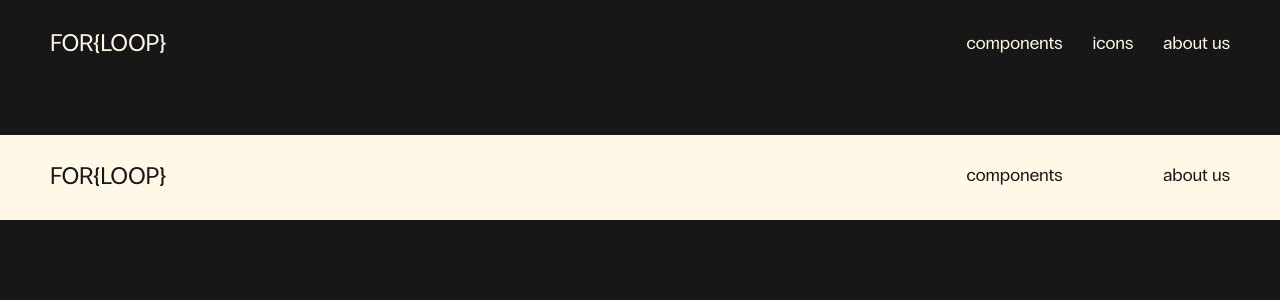
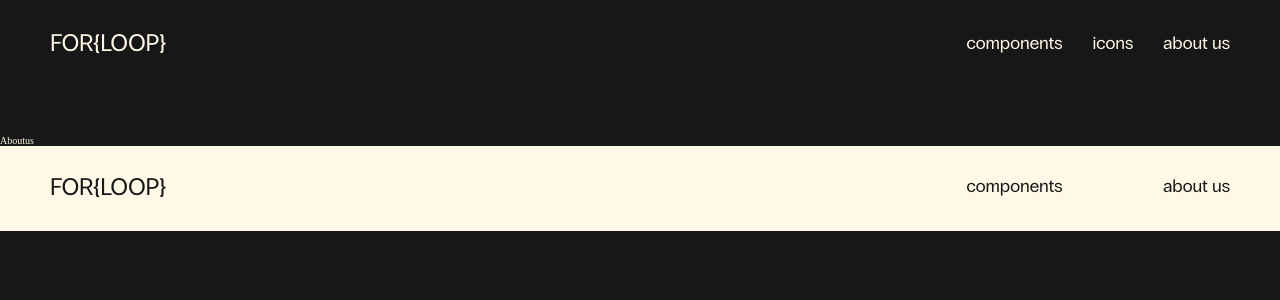
Before and after one commit to sienna0715/foorloop, a React (Vite) app: page /aboutus in a window 1280 px wide. Shown: the top 300 px of the page. Built offline with nearby package versions, Linux system fonts and the light colour scheme.

Commit message:
✨feat/About us page 추가 및 경로 연결

```diff
--- a/src/App.tsx
+++ b/src/App.tsx
@@ -3,6 +3,7 @@
 // component
 import Header from './components/Header';
 import Footer from './components/Footer';
+import Aboutus from './pages/Aboutus';
 // optimization
 const Main = React.lazy(() => import('./pages/Main'));
 const Components = React.lazy(() => import('./pages/Components'));
@@ -17,6 +18,7 @@
           <Route path="/" element={<Main />} />
           <Route path="/components" element={<Components />} />
           <Route path="/icons" element={<Icons />} />
+          <Route path="/aboutus" element={<Aboutus />} />
         </Routes>
       </Suspense>
       <Footer />
--- a/src/components/Header.tsx
+++ b/src/components/Header.tsx
@@ -120,7 +120,9 @@
           <Menu>
             <Link to="/icons">icons</Link>
           </Menu>
-          <Menu>about us</Menu>
+          <Menu>
+            <Link to="/aboutus">about us</Link>
+          </Menu>
         </MenuBox>
         <Button>
           <Hamberger
@@ -138,7 +140,9 @@
           <Menu onClick={() => setIsMenu(false)}>
             <Link to="/icons">icon</Link>
           </Menu>
-          <Menu>about us</Menu>
+          <Menu onClick={() => setIsMenu(false)}>
+            <Link to="/aboutus">about us</Link>
+          </Menu>
         </MMenuBox>
       )}
     </HeaderWrap>
--- a/src/components/main/Intro.tsx
+++ b/src/components/main/Intro.tsx
@@ -1,14 +1,15 @@
+import { Link } from 'react-router-dom';
 import { styled } from 'styled-components';
 // components
 import { PALLETTE_MAIN } from '../../styles/colors';
 import { FONT_STYLE_V1 } from '../../styles/fontStyles';
+import IntroSVG from './IntroSVG';
+import ArrowButton from '../ArrowButton';
 import {
   BREAKPOINTMOBILE,
   BREAKPOINTTABLET,
   BREAKPOINTDESKTOP,
 } from '../../breakpoint';
-import IntroSVG from './IntroSVG';
-import ArrowButton from '../ArrowButton';
 
 const IntroWrap = styled.div`
   width: 100%;
@@ -115,7 +116,9 @@
           </Content>
         </TextContainer>
         <ButtonBox>
-          <ArrowButton />
+          <Link to="/aboutus">
+            <ArrowButton />
+          </Link>
         </ButtonBox>
       </IntroContainer>
     </IntroWrap>
--- /dev/null
+++ b/src/pages/Aboutus.tsx
@@ -0,0 +1,14 @@
+import styled from 'styled-components';
+
+const AboutusWrap = styled.div``;
+const AboutusContainer = styled.div``;
+
+function Aboutus() {
+  return (
+    <AboutusWrap>
+      <AboutusContainer>Aboutus</AboutusContainer>
+    </AboutusWrap>
+  );
+}
+
+export default Aboutus;
```
